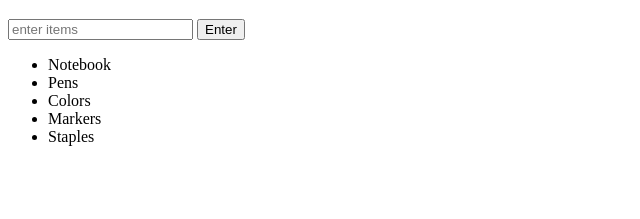
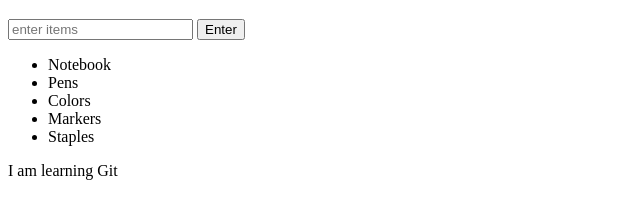
Before and after one commit to anoopvenkatesh23/myLearning, a plain HTML site: page index.html in a window 1280 px wide. Shown: the part 61-280 px from the top of the page, without its empty margins (0-640 px from the left). Drawn offline with Linux system fonts and the light colour scheme.

Commit message:
made a change as anoop

```diff
--- a/index.html
+++ b/index.html
@@ -21,6 +21,8 @@
       <li>Staples</li>
     </ul>
 
+    <p>I am learning Git</p>
+
     <script type="text/javascript" src="script.js"></script>
   </body>
 </html>
```
